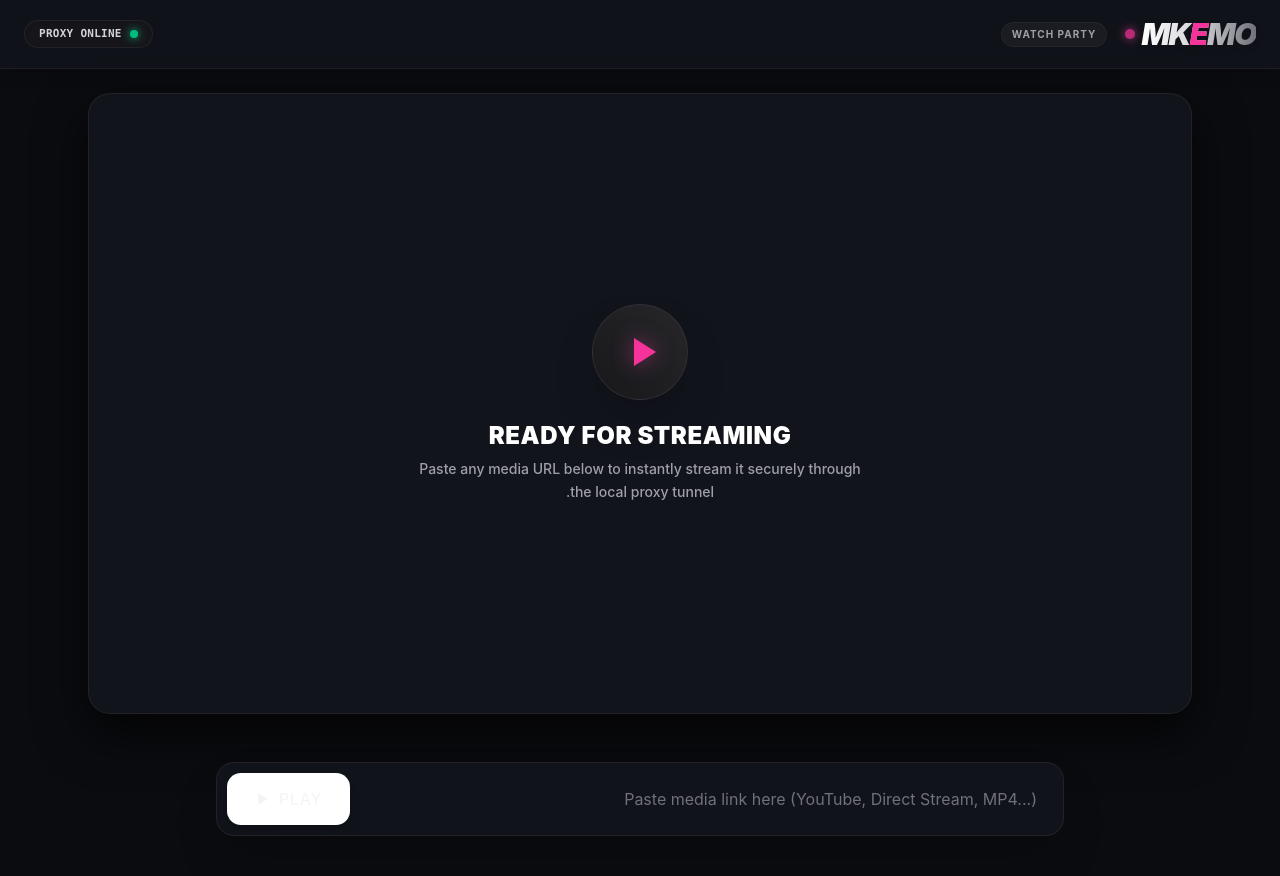
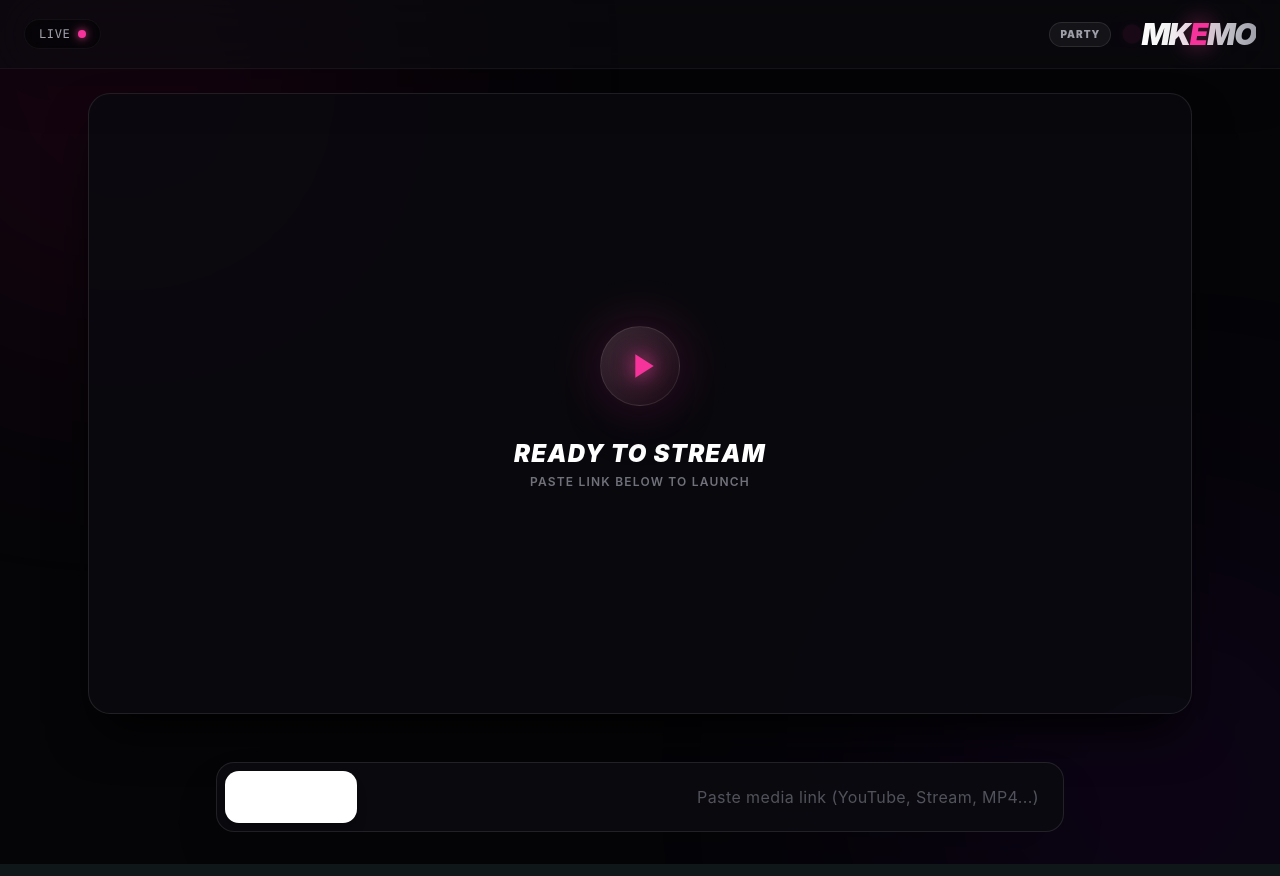
Before and after one commit to eodnsiw92/mkemo1top2, a Next.js app: page / in a window 1280 px wide. Built offline with nearby package versions, Linux system fonts and the light colour scheme.

Commit message:
Update page.tsx

```diff
--- a/app/page.tsx
+++ b/app/page.tsx
@@ -5,9 +5,10 @@ import React, { useState } from 'react';
 export default function Home() {
   const [inputUrl, setInputUrl] = useState('');
   const [activeMediaUrl, setActiveMediaUrl] = useState('');
+  const [isHovered, setIsHovered] = useState(false);
 
   // Active Pinggy Tunnel URL
-  const PROXY_TUNNEL_URL = "https://nlwgo-37-239-156-8.free.pinggy.net";
+  const PROXY_TUNNEL_URL = "https://czloo-37-239-156-8.run.pinggy-free.link";
 
   const getProxiedUrl = (url: string) => {
     if (!url) return '';
@@ -22,32 +23,41 @@ export default function Home() {
   };
 
   return (
-    <main className="min-h-screen bg-[#0b0c10] text-zinc-100 flex flex-col items-center justify-between font-sans selection:bg-pink-600 selection:text-white">
-      {/* Top Navigation Bar - Rave Style */}
-      <header className="w-full bg-[#12141c]/80 border-b border-zinc-800/60 backdrop-blur-xl px-6 py-4 flex items-center justify-between sticky top-0 z-50 shadow-lg">
-        <div className="flex items-center gap-4">
-          <div className="flex items-center gap-1.5 cursor-pointer">
-            <span className="text-3xl font-black tracking-tighter uppercase italic bg-gradient-to-r from-white via-zinc-300 to-zinc-500 bg-clip-text text-transparent drop-shadow-md">
-              mK<span className="text-pink-500 italic">E</span>mO
+    <main className="min-h-screen bg-[#050508] text-white flex flex-col justify-between font-sans relative overflow-hidden selection:bg-pink-500 selection:text-white">
+
+      {/* Dynamic Animated Ambient Background Glow */}
+      <div className="absolute top-[-20%] left-[-10%] w-[500px] h-[500px] bg-pink-600/15 rounded-full blur-[140px] pointer-events-none animate-pulse" />
+      <div className="absolute bottom-[-20%] right-[-10%] w-[500px] h-[500px] bg-purple-600/15 rounded-full blur-[140px] pointer-events-none animate-pulse delay-700" />
+
+      {/* Top Header - Pure Rave Aesthetic */}
+      <header className="w-full bg-[#0a0b10]/60 border-b border-white/5 backdrop-blur-2xl px-6 py-4 flex items-center justify-between sticky top-0 z-50 shadow-2xl">
+        <div className="flex items-center gap-3">
+          <div className="flex items-center gap-1 group cursor-pointer">
+            <span className="text-3xl font-black tracking-tighter uppercase italic bg-gradient-to-r from-white via-zinc-200 to-zinc-400 bg-clip-text text-transparent transition-transform duration-300 group-hover:scale-105">
+              mK<span className="text-pink-500 italic drop-shadow-[0_0_12px_rgba(236,72,153,0.8)]">E</span>mO
             </span>
-            <div className="w-2.5 h-2.5 rounded-full bg-pink-500 shadow-[0_0_10px_#ec4899] animate-pulse ml-0.5" />
+            <span className="w-2.5 h-2.5 rounded-full bg-pink-500 shadow-[0_0_12px_#ec4899] animate-ping ml-1" />
           </div>
-          <span className="hidden sm:inline-block bg-zinc-800/50 text-zinc-400 text-[10px] font-bold px-2.5 py-1 rounded-full uppercase tracking-widest border border-zinc-700/30">
-            Watch Party
+          <span className="text-[10px] font-black uppercase tracking-widest text-zinc-400 bg-white/5 border border-white/10 px-2.5 py-1 rounded-full">
+            Party
           </span>
         </div>
 
-        <div className="flex items-center gap-3">
-          <div className="flex items-center gap-2 bg-zinc-900/90 border border-zinc-800/80 px-3.5 py-1.5 rounded-full text-xs shadow-inner">
-            <span className="w-2 h-2 rounded-full bg-emerald-500 shadow-[0_0_8px_#10b981]" />
-            <span className="text-zinc-300 font-mono text-[11px] font-bold tracking-wide">PROXY ONLINE</span>
-          </div>
+        <div className="flex items-center gap-2 text-xs font-mono text-zinc-400 bg-black/40 border border-white/5 px-3.5 py-1.5 rounded-full backdrop-blur-md">
+          <span className="w-2 h-2 rounded-full bg-pink-500 shadow-[0_0_8px_#ec4899]" />
+          <span className="tracking-wider">LIVE</span>
         </div>
       </header>
 
-      {/* Main Cinematic Video Player Area */}
-      <section className="w-full max-w-6xl flex-1 flex flex-col justify-center items-center p-4 md:p-6 my-auto">
-        <div className="w-full aspect-video bg-[#12141c] rounded-3xl overflow-hidden border border-zinc-800/80 shadow-[0_20px_50px_rgba(0,0,0,0.7)] relative flex items-center justify-center group transition-all duration-300">
+      {/* Video Player Section */}
+      <section className="w-full max-w-6xl mx-auto flex-1 flex flex-col justify-center items-center p-4 md:p-6 my-auto z-10">
+        <div
+          onMouseEnter={() => setIsHovered(true)}
+          onMouseLeave={() => setIsHovered(false)}
+          className={`w-full aspect-video bg-[#0a0b10]/80 rounded-3xl overflow-hidden border transition-all duration-500 relative flex items-center justify-center shadow-2xl ${
+            isHovered ? 'border-pink-500/40 shadow-[0_0_50px_rgba(236,72,153,0.15)]' : 'border-white/10 shadow-black'
+          }`}
+        >
           {activeMediaUrl ? (
             <iframe
               src={getProxiedUrl(activeMediaUrl)}
@@ -56,16 +66,19 @@ export default function Home() {
               allowFullScreen
             />
           ) : (
-            <div className="text-center space-y-5 p-6">
-              <div className="w-24 h-24 bg-gradient-to-tr from-zinc-900 to-zinc-800 border border-zinc-700/50 rounded-full flex items-center justify-center mx-auto text-pink-500 shadow-2xl group-hover:scale-105 transition duration-300">
-                <svg className="w-12 h-12 ml-1 drop-shadow-[0_0_10px_rgba(236,72,153,0.5)]" fill="currentColor" viewBox="0 0 24 24">
+            <div className="text-center space-y-6 p-6">
+              <div className="relative w-24 h-24 mx-auto flex items-center justify-center">
+                <div className="absolute inset-0 bg-pink-500/20 rounded-full blur-xl animate-pulse" />
+                <div className="w-20 h-20 bg-gradient-to-br from-zinc-800 to-zinc-950 border border-white/10 rounded-full flex items-center justify-center text-pink-500 shadow-2xl transition-transform duration-300 hover:scale-110">
+                  <svg className="w-10 h-10 ml-1 drop-shadow-[0_0_10px_#ec4899]" fill="currentColor" viewBox="0 0 24 24">
                     <path d="M8 5v14l11-7z" />
                   </svg>
                 </div>
-              <div className="space-y-1.5">
-                <h2 className="text-2xl font-black text-white tracking-wide uppercase">Ready for Streaming</h2>
-                <p className="text-zinc-400 text-sm max-w-md mx-auto font-medium leading-relaxed">
-                  Paste any media URL below to instantly stream it securely through the local proxy tunnel.
+              </div>
+              <div className="space-y-1">
+                <h2 className="text-2xl font-black text-white tracking-wider uppercase italic">Ready to Stream</h2>
+                <p className="text-zinc-500 text-xs font-semibold uppercase tracking-widest">
+                  Paste link below to launch
                 </p>
               </div>
             </div>
@@ -73,25 +86,23 @@ export default function Home() {
         </div>
       </section>
 
-      {/* Bottom Control & URL Input Bar */}
-      <footer className="w-full max-w-4xl p-4 md:p-6 mb-4">
-        <form onSubmit={handlePlayMedia} className="flex gap-3 bg-[#12141c]/90 p-2.5 rounded-2xl border border-zinc-800/80 shadow-2xl backdrop-blur-xl">
-          <div className="relative flex-1 flex items-center">
+      {/* Bottom Bar Input */}
+      <footer className="w-full max-w-4xl mx-auto p-4 md:p-6 mb-2 z-10">
+        <form onSubmit={handlePlayMedia} className="flex gap-2 bg-[#0a0b10]/90 p-2 rounded-2xl border border-white/10 shadow-2xl backdrop-blur-2xl focus-within:border-pink-500/50 transition duration-300">
           <input
             type="url"
             value={inputUrl}
             onChange={(e) => setInputUrl(e.target.value)}
-              placeholder="Paste media link here (YouTube, Direct Stream, MP4...)"
-              className="w-full bg-transparent px-4 py-3 text-white placeholder-zinc-500 focus:outline-none text-sm font-medium"
+            placeholder="Paste media link (YouTube, Stream, MP4...)"
+            className="flex-1 bg-transparent px-4 py-3 text-white placeholder-zinc-600 focus:outline-none text-sm font-medium tracking-wide"
             required
           />
-          </div>
           <button
             type="submit"
-            className="bg-white hover:bg-zinc-200 text-black font-extrabold px-7 py-3.5 rounded-xl transition duration-200 active:scale-95 text-sm uppercase tracking-wider flex items-center gap-2 shadow-lg cursor-pointer"
+            className="bg-white hover:bg-pink-500 hover:text-white text-black font-black px-8 py-3.5 rounded-xl transition-all duration-300 active:scale-95 text-xs uppercase tracking-widest flex items-center gap-2 shadow-lg cursor-pointer"
           >
             <span>Play</span>
-            <svg className="w-4 h-4" fill="currentColor" viewBox="0 0 24 24">
+            <svg className="w-3.5 h-3.5" fill="currentColor" viewBox="0 0 24 24">
               <path d="M5 3l14 9-14 9V3z" />
             </svg>
           </button>
```
Lines whose indentation alone changed are shown as unchanged.
